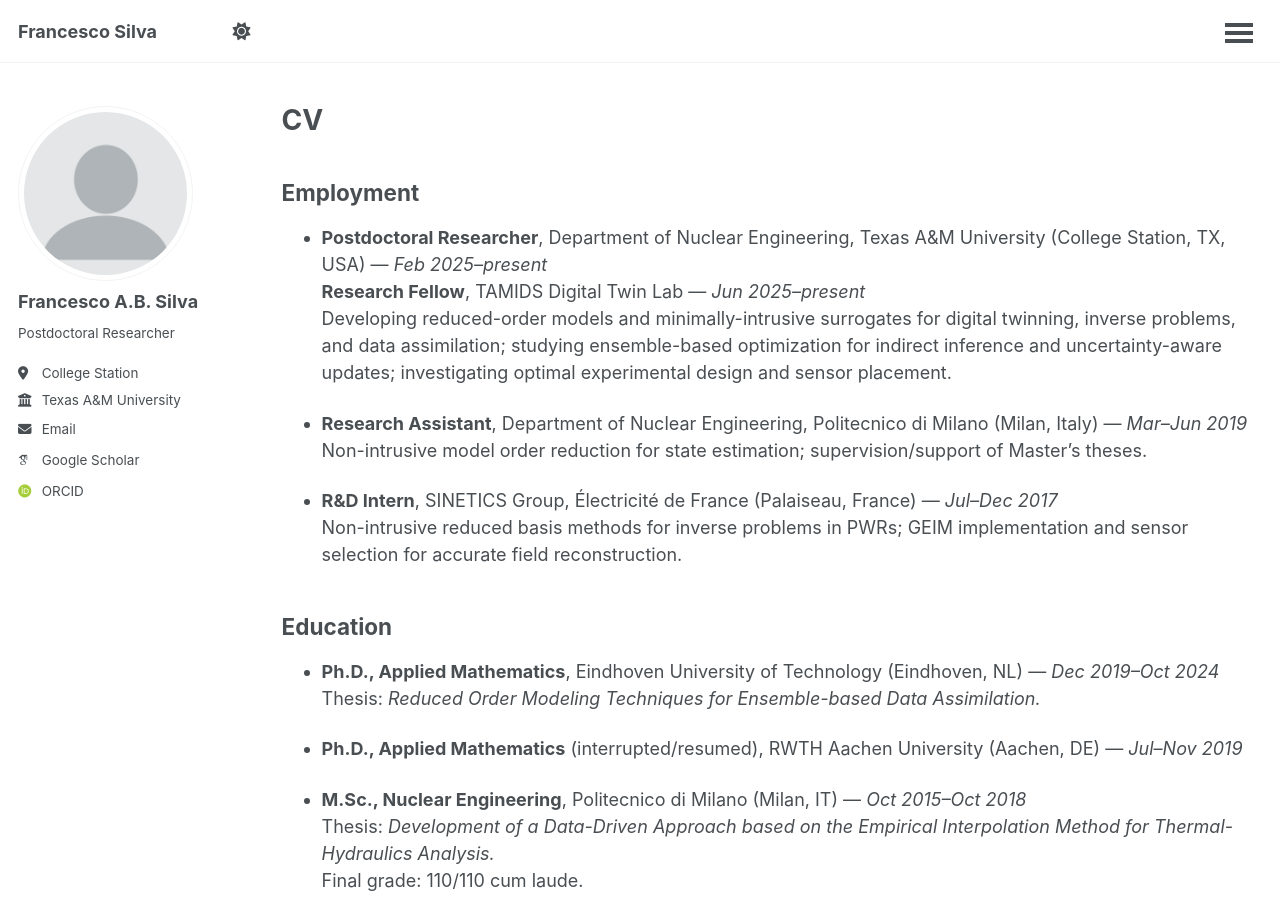
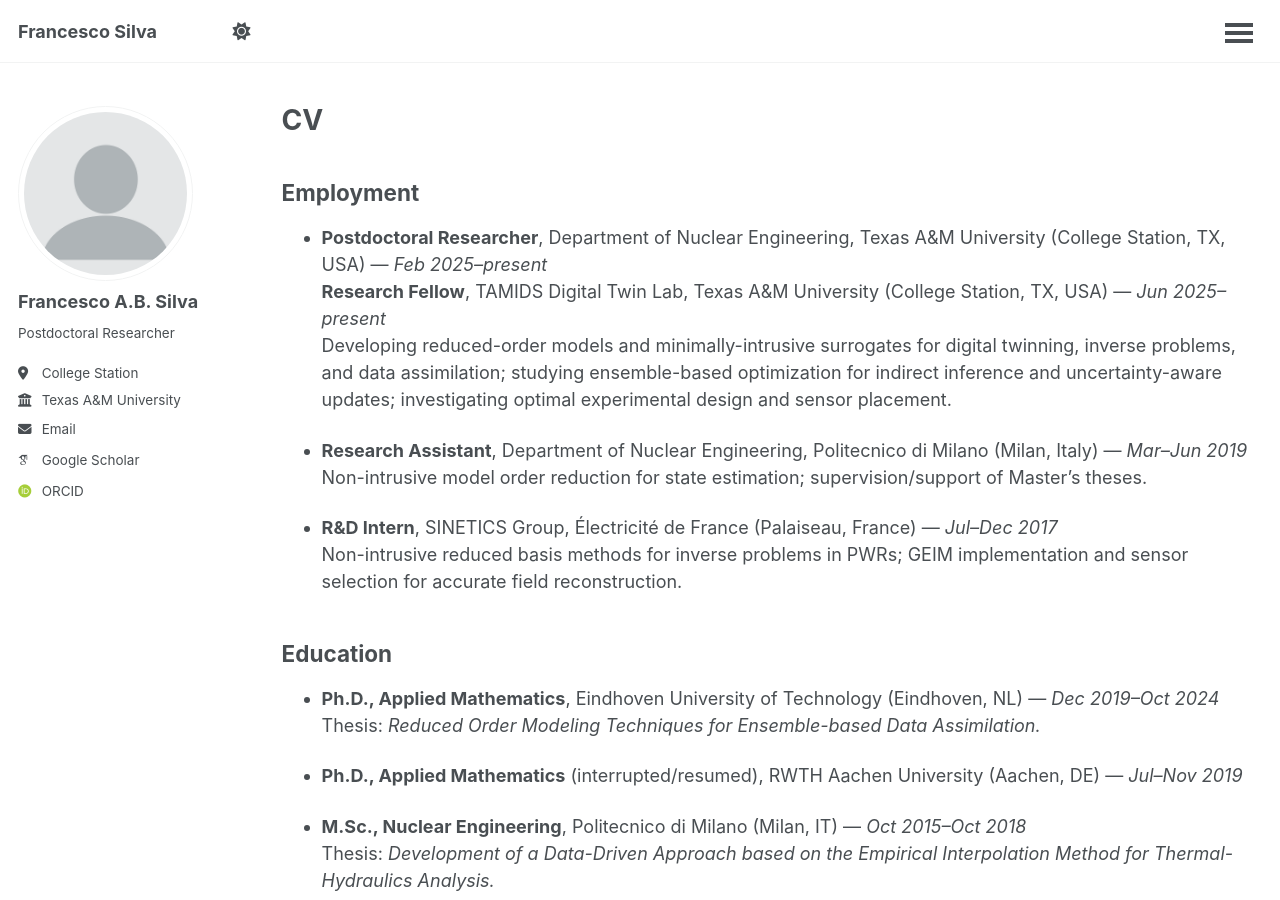
Before and after one commit to FrancescoSilva/francescosilva.github.io, a Jekyll site: the page built from _pages/cv.md, in a window 1280 px wide and 900 px high. Built offline with Jekyll 4.4.1, drawn with Linux system fonts in a browser that asks for light colours; some web fonts are replaced.

Commit message:
Update CV with detailed Research Fellow position

```diff
--- a/_pages/cv.md
+++ b/_pages/cv.md
@@ -12,7 +12,7 @@ redirect_from:
 ## Employment
 
 - **Postdoctoral Researcher**, Department of Nuclear Engineering, Texas A&M University (College Station, TX, USA) — *Feb 2025–present*
-  **Research Fellow**, TAMIDS Digital Twin Lab — *Jun 2025–present*
+  **Research Fellow**, TAMIDS Digital Twin Lab, Texas A&M University (College Station, TX, USA) — *Jun 2025–present*
   Developing reduced-order models and minimally-intrusive surrogates for digital twinning, inverse problems, and data assimilation; studying ensemble-based optimization for indirect inference and uncertainty-aware updates; investigating optimal experimental design and sensor placement.
 
 - **Research Assistant**, Department of Nuclear Engineering, Politecnico di Milano (Milan, Italy) — *Mar–Jun 2019*
```
